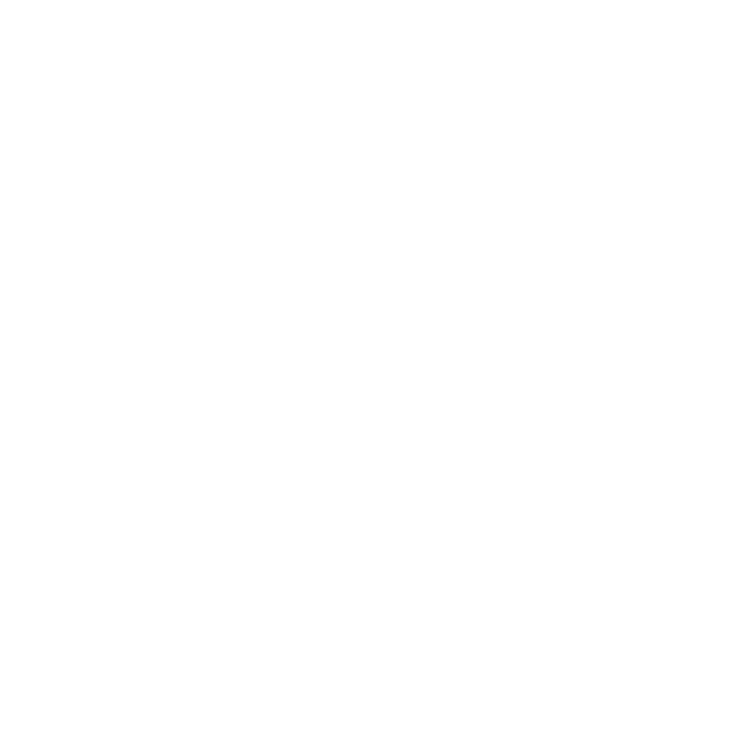
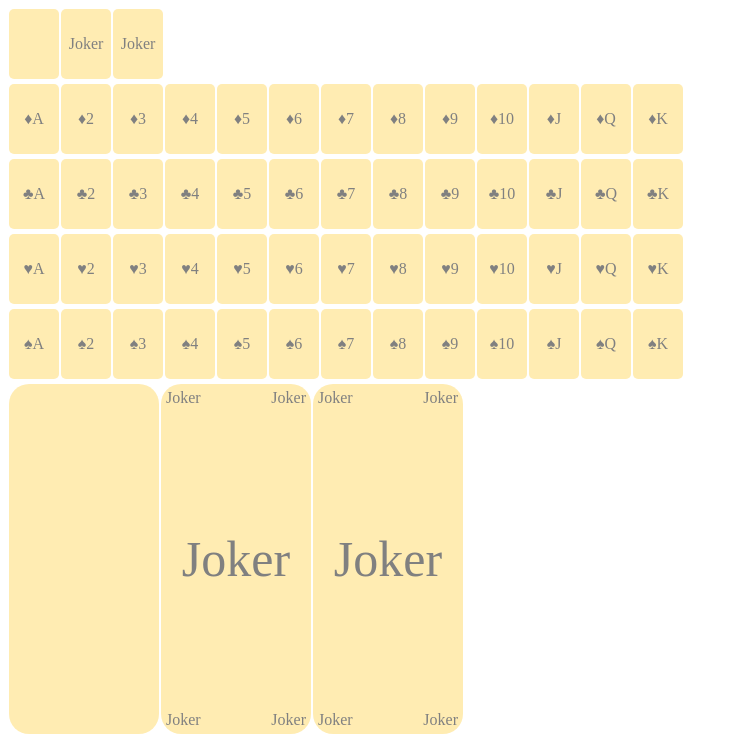
Before and after one commit to Geompse/Geompse.github.io, a plain HTML site: page index.html in a window 1280 px wide. Shown: the top 738 px of the page, without its empty margins (0-737 px from the left). Drawn offline with Linux system fonts and the light colour scheme.

Commit message:
Components

```diff
--- /dev/null
+++ b/dom/AnchorHTMLElement.js
@@ -0,0 +1,51 @@
+class AnchorHTMLElement extends HTMLElement
+{
+	static get observedAttributes()
+	{
+		return ['value','horizontal','vertical'];
+	}
+	static factory(horizontal,vertical,value,className)
+	{
+		var anchor_html = new AnchorHTMLElement();
+		anchor_html.setAttribute('horizontal',horizontal);
+		anchor_html.setAttribute('vertical',vertical);
+		if(typeof(value) != 'value')
+			anchor_html.setAttribute('value',value);
+		if(typeof(className) != 'undefined')
+			anchor_html.className = className;
+		return anchor_html;
+	}
+	constructor()
+	{
+		super();
+		var shadow = this.attachShadow({mode:'open'});
+		this.wrapper = document.createElement('span');
+		this.wrapper.className = 'wrapper';
+		shadow.appendChild(this.wrapper);
+		this.content = document.createElement('span');
+		this.content.className = 'content';
+		this.wrapper.appendChild(this.content);
+		var style = document.createElement('style');
+		style.textContent = `
+			:host([horizontal="left"]){--horizontal:left;}
+			:host([horizontal="center"]){--horizontal:center;}
+			:host([horizontal="right"]){--horizontal:right;}
+			:host([vertical="top"]){--vertical:top;}
+			:host([vertical="middle"]){--vertical:middle;}
+			:host([vertical="bottom"]){--vertical:bottom;}
+			.wrapper{box-sizing:border-box;display:table;width:100%;height:100%;}
+			.content{display:table-cell;text-align:var(--horizontal,center);vertical-align:var(--vertical,middle);}
+		`;
+		shadow.appendChild(style);
+		this.update();
+	}
+	attributeChangedCallback(name, old_value, new_value)
+	{
+		this.update();
+	}
+	update()
+	{
+		this.content.innerHTML = this.getAttribute('value');
+	}
+}
+customElements.define('anchor-html',AnchorHTMLElement);
--- /dev/null
+++ b/dom/GameCardElement.js
@@ -0,0 +1,82 @@
+class GameCardElement extends HTMLElement
+{
+	static SUIT_SPADES = '\u2660';
+	static SUIT_CLUBS = '\u2663';
+	static SUIT_HEARTS = '\u2665';
+	static SUIT_DIAMONDS = '\u2666';
+	static SUITS_COLOR = [GameCardElement.SUIT_DIAMONDS,GameCardElement.SUIT_CLUBS,GameCardElement.SUIT_HEARTS,GameCardElement.SUIT_SPADES];
+	static SUITS_ALPHA = [GameCardElement.SUIT_CLUBS,GameCardElement.SUIT_DIAMONDS,GameCardElement.SUIT_HEARTS,GameCardElement.SUIT_SPADES];
+	static SUITS = GameCardElement.SUITS_COLOR;
+
+	static DECK13 = ['1','2','3','4','5','6','7','8','9','10','J','Q','K'];
+	static DECK13_AS_FIRST = ['A','2','3','4','5','6','7','8','9','10','J','Q','K'];
+	static DECK13_AS_LAST = ['2','3','4','5','6','7','8','9','10','J','Q','K','A'];
+	static DECK = GameCardElement.DECK13_AS_FIRST;
+
+	static BLACK_JOKER = '*';
+	static RED_JOKER = '#';
+
+	static get observedAttributes()
+	{
+		return ['suit','rank','large'];
+	}
+	static factory(suit,rank,large)
+	{
+		var game_card = new GameCardElement();
+		if(suit)
+			game_card.setAttribute('suit',suit);
+		if(rank)
+			game_card.setAttribute('rank',rank);
+		if(large)
+			game_card.toggleAttribute('large');
+		return game_card;
+	}
+	constructor()
+	{
+		super();
+		var shadow = this.attachShadow({mode:'open'});
+
+		var wrapper = document.createElement('span');
+		wrapper.className = 'wrapper';
+		shadow.appendChild(wrapper);
+
+		var suit = this.getAttribute('suit');
+		var rank = this.getAttribute('rank');
+		wrapper.appendChild(AnchorHTMLElement.factory('center','middle',suit+rank,'value_center'));
+		for(var top_bottom of ['top','bottom'])
+			for(var left_right of ['left','right'])
+				wrapper.appendChild(AnchorHTMLElement.factory(left_right,top_bottom,suit+rank,'value_'+top_bottom+'_'+left_right));
+
+		var style = document.createElement('style');
+		style.textContent = `
+			:host{display:inline-block;width:50px;height:70px;margin:1px;}
+			:host([large]){--centervaluefontsize:50px;--minivaluesdisplay:inline-block;display:inline-block;width:150px;height:350px;--cardborderradius:20px;}
+			:host([suit="${GameCardElement.SUIT_SPADES}"],[suit="${GameCardElement.SUIT_CLUBS}"],[rank="${GameCardElement.BLACK_JOKER}"]){--cardcolor:black;--cardbackground:rgba(0,0,0,0.1);}
+			:host([suit="${GameCardElement.SUIT_HEARTS}"],[suit="${GameCardElement.SUIT_DIAMONDS}"],[rank="${GameCardElement.RED_JOKER}"]){--cardcolor:red;--cardbackground:rgba(255,0,0,0.1);}
+			.wrapper{box-sizing:border-box;display:inline-block;position:relative;width:100%;height:100%;color:var(--cardcolor,gray);background:var(--cardbackground,rgba(255,192,0,0.3));border-radius:var(--cardborderradius,5px)}
+			.value_center{display:inline-block;position:absolute;top:0px;left:0px;width:100%;height:100%;font-size:var(--centervaluefontsize,initial);}
+			.value_top_left{display:var(--minivaluesdisplay,none);position:absolute;top:5px;left:5px;width:25%;height:25%;}
+			.value_top_right{display:var(--minivaluesdisplay,none);position:absolute;top:5px;right:5px;width:25%;height:25%;}
+			.value_bottom_left{display:var(--minivaluesdisplay,none);position:absolute;bottom:5px;left:5px;width:25%;height:25%;}
+			.value_bottom_right{display:var(--minivaluesdisplay,none);position:absolute;bottom:5px;right:5px;width:25%;height:25%;}
+		`;
+		shadow.appendChild(style);
+
+		this.update();
+	}
+	attributeChangedCallback(name, old_value, new_value)
+	{
+		this.update();
+	}
+	update()
+	{
+		var suit = this.getAttribute('suit');
+		var rank = this.getAttribute('rank');
+		var chs = this.shadowRoot.querySelectorAll('anchor-html');
+		for(var c=0; c<chs.length; c++)
+			chs[c].setAttribute('value',rank==GameCardElement.BLACK_JOKER||rank==GameCardElement.RED_JOKER?'Joker':((suit?suit:'')+(rank?rank:'')));
+	}
+}
+customElements.whenDefined('anchor-html').then(function(){
+	customElements.define('game-card',GameCardElement);
+});
--- a/index.html
+++ b/index.html
@@ -1,9 +1,32 @@
 <!DOCTYPE html>
 <html>
-<title>Games<title>
+<head>
+<title>Games</title>
+<script type="text/javascript" src="./dom/AnchorHTMLElement.js" async></script>
+<script type="text/javascript" src="./dom/GameCardElement.js" async></script>
+</head>
 <body>
 <script type="text/javascript">
-alert('yay');
+
+customElements.whenDefined('game-card').then(function(){
+	document.body.innerHTML = '';
+	for(var large of [false,true])
+	{
+		for(var rank of ['',GameCardElement.BLACK_JOKER,GameCardElement.RED_JOKER])
+			document.body.appendChild(GameCardElement.factory('',rank,large));
+		document.body.appendChild(document.createElement('br'));
+		for(var suit of GameCardElement.SUITS)
+		{
+			for(var rank of GameCardElement.DECK)
+				document.body.appendChild(GameCardElement.factory(suit,rank,large));
+			document.body.appendChild(document.createElement('br'));
+		}
+	}
+});
+
 </script>
-<body>
+
+Loading...
+
+</body>
 </html>
```
Also changed, not shown: dom/index.html (added, +11 -0 lines).
